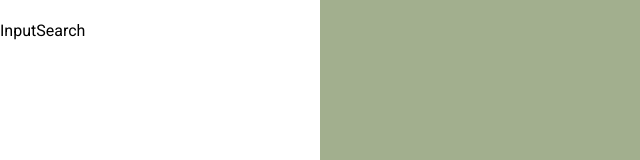
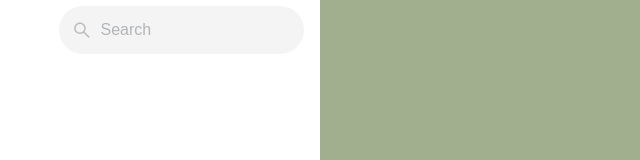
Before and after one commit to cgarrigoza97/chat-app, a React (Create React App) app: page / in a window 1280 px wide. Shown: the top 160 px of the page, without its empty margins (0-640 px from the left). Built offline with nearby package versions, Linux system fonts and the light colour scheme.

Commit message:
Add search input component

```diff
--- /dev/null
+++ b/src/components/CustomButton/CustomButton.module.css
@@ -0,0 +1,21 @@
+
+.customButtonWrapper {
+    background-color: transparent;
+}
+
+.customButtonWrapper button {
+    height: 3em;
+    width: 3em;
+    border-radius: 50%;
+    background-color: transparent;
+    border: none;
+    display: flex;
+    justify-content: center;
+    align-items: center;
+    padding: 0;
+    transition: background-color var(--animation-speed) ease;
+}
+
+.customButtonWrapper button:hover {
+    background-color: rgba( var(--gray-2), 0.08);
+}
--- /dev/null
+++ b/src/components/CustomButton/CustomButton.tsx
@@ -0,0 +1,16 @@
+import styles from './CustomButton.module.css'
+
+interface Props {
+    onClick: () => void
+    children: React.ReactNode
+}
+
+export const CustomButton = ({ children, onClick }: Props) => {
+    return (
+        <div className={styles.customButtonWrapper}>
+            <button onClick={onClick}>
+                { children }
+            </button>
+        </div>
+    )
+}
--- a/src/components/InputSearch/InputSearch.module.css
+++ b/src/components/InputSearch/InputSearch.module.css
@@ -0,0 +1,36 @@
+
+.inputSearchWrapper {
+    width: 100%;
+    min-height: 3em;
+    display: flex;
+    align-items: center;
+    background-color: var(--bg-input);
+    border: 2px solid transparent;
+    border-radius: 5em;
+    padding-left:  0.7em;
+    padding-right: 0.2em;
+    font-size: 1rem;
+    box-sizing: border-box;
+    transition: border-color var(--animation-speed) ease;
+}
+
+.inputSearchWrapperFocus {
+    border: 2px solid var(--highlight-color);
+    background-color: var(--bg-color-1);
+}
+
+.inputSearchWrapper input {
+    width: 100%;
+    border: none;
+    background: transparent;
+    font-size: inherit;
+    box-sizing: border-box;
+}
+
+.inputSearchWrapper input::placeholder {
+    color: var(--font-color-1);
+}
+
+.inputSearchWrapper input:focus {
+    outline: none;
+}
--- a/src/components/InputSearch/InputSearch.tsx
+++ b/src/components/InputSearch/InputSearch.tsx
@@ -1,7 +1,74 @@
+import { useState } from 'react'
+import { IconContext } from 'react-icons'
+import { AiOutlineSearch, AiOutlineLoading3Quarters } from 'react-icons/ai'
+import { IoIosClose } from 'react-icons/io'
+import { CustomButton } from '../CustomButton/CustomButton'
 import styles from './InputSearch.module.css'
 
 export const InputSearch = () => {
+
+  // TODO: manejar icono de carga
+
+  const [inputFocus, setInputFocus] = useState(false)
+
+  // TODO: verificar como refactorizar
+  const [inputValue, setInputValue] = useState('')
+
+  const handleFocus = () => {
+    setInputFocus(true)
+  }
+
+  const handleBlur = () => {
+    setInputFocus(false)
+  }
+
+  const handleChange = (e: React.FormEvent<HTMLInputElement>) => {
+    setInputValue(e.currentTarget.value)
+  }
+
+  const handleDelete = () => {
+    setInputValue('')
+  }
+
   return (
-    <div>InputSearch</div>
+    <div className={`${styles.inputSearchWrapper} ${inputFocus && styles.inputSearchWrapperFocus}`}>
+      <IconContext.Provider value={{
+        color: inputFocus ? 'var(--highlight-color)' : 'var(--gray)',
+        size: '1.4em',
+        style: { marginRight: '0.4em' }
+      }}>
+        <AiOutlineSearch />
+      </IconContext.Provider>
+
+      <input
+        type='text'
+        placeholder='Search'
+        value={inputValue}
+        onChange={handleChange}
+        onFocus={handleFocus}
+        onBlur={handleBlur}
+      />
+
+      {/* <IconContext.Provider value={{
+        color: inputFocus ? 'var(--highlight-color)' : 'var(--gray)',
+        size: '1.5em',
+        style: { marginRight: '0.4em' },
+        className: 'rotating'
+      }}>
+        <AiOutlineLoading3Quarters />
+      </IconContext.Provider> */}
+
+      {
+        inputValue.length > 0 &&
+          <CustomButton onClick={handleDelete}>
+            <IconContext.Provider value={{
+              size: '1.8em',
+              color: 'rgb(var(--gray-2))'
+            }}>
+              <IoIosClose />
+            </IconContext.Provider>
+          </CustomButton>
+      }
+    </div>
   )
 }
--- a/src/components/SidebarHeader/SidebarHeader.module.css
+++ b/src/components/SidebarHeader/SidebarHeader.module.css
@@ -1,8 +1,18 @@
 
 
-.SidebarHeader {
+.sidebarHeader {
     width: 100%;
     height: var(--header-height);
     display: flex;
     align-items: center;
+    padding: 0 1em;
+    box-sizing: border-box;
 }
+
+.btnContainer {
+    width: 15%;
+}
+
+.inputContainer {
+    width: 85%;
+}
--- a/src/components/SidebarHeader/SidebarHeader.tsx
+++ b/src/components/SidebarHeader/SidebarHeader.tsx
@@ -3,8 +3,14 @@ import styles from './SidebarHeader.module.css'
 
 export const SidebarHeader = () => {
     return (
-        <div className={styles.SidebarHeader}>
-            <InputSearch />
+        <div className={styles.sidebarHeader}>
+            <div className={styles.btnContainer}>
+
+            </div>
+
+            <div className={styles.inputContainer}>
+                <InputSearch />
+            </div>
         </div>
     )
 }
--- a/src/index.css
+++ b/src/index.css
@@ -4,6 +4,7 @@
   --blue: #3390EC;
   --light-gray: #F4F4F5;
   --gray: #BCBABC;
+  --gray-2: 112, 117, 121;
 }
 
 
@@ -16,4 +17,37 @@ body {
 .light {
   --bg-color-1: white;
   --bg-color-2: #A2AF8E;
+  --font-color-1: #B2B5B7;
+  --highlight-color: var(--blue);
+  --bg-input: var(--light-gray);
+  --animation-speed: 150ms;
 }
+
+button {
+  cursor: pointer;
+}
+
+@keyframes rotating {
+  from {
+      -ms-transform: rotate(0deg);
+      -moz-transform: rotate(0deg);
+      -webkit-transform: rotate(0deg);
+      -o-transform: rotate(0deg);
+      transform: rotate(0deg);
+  }
+  to {
+      -ms-transform: rotate(360deg);
+      -moz-transform: rotate(360deg);
+      -webkit-transform: rotate(360deg);
+      -o-transform: rotate(360deg);
+      transform: rotate(360deg);
+  }
+}
+
+.rotating {
+  -webkit-animation: rotating 1s linear infinite;
+  -moz-animation: rotating 1s linear infinite;
+  -ms-animation: rotating 1s linear infinite;
+  -o-animation: rotating 1s linear infinite;
+  animation: rotating 1s linear infinite;
+}
```
